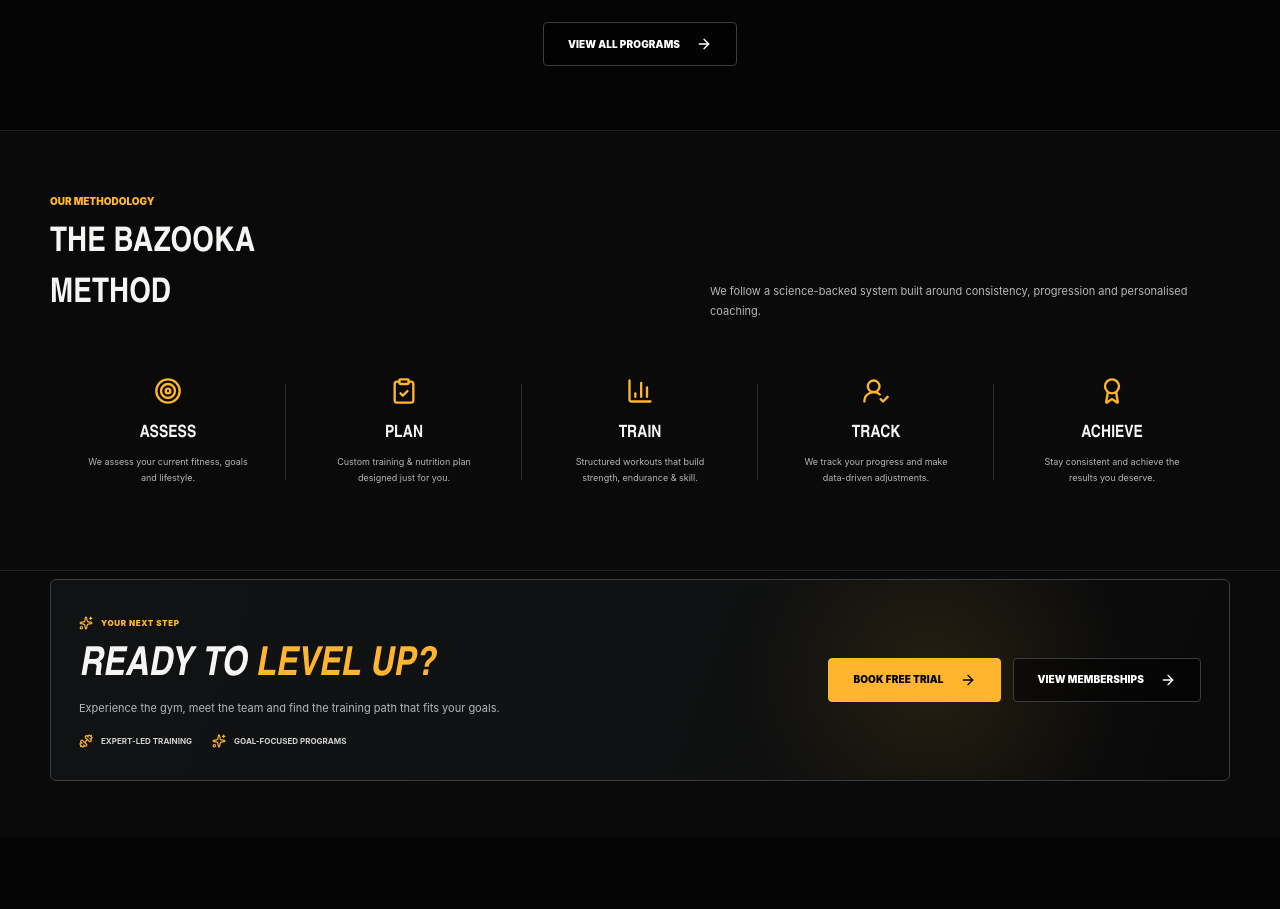
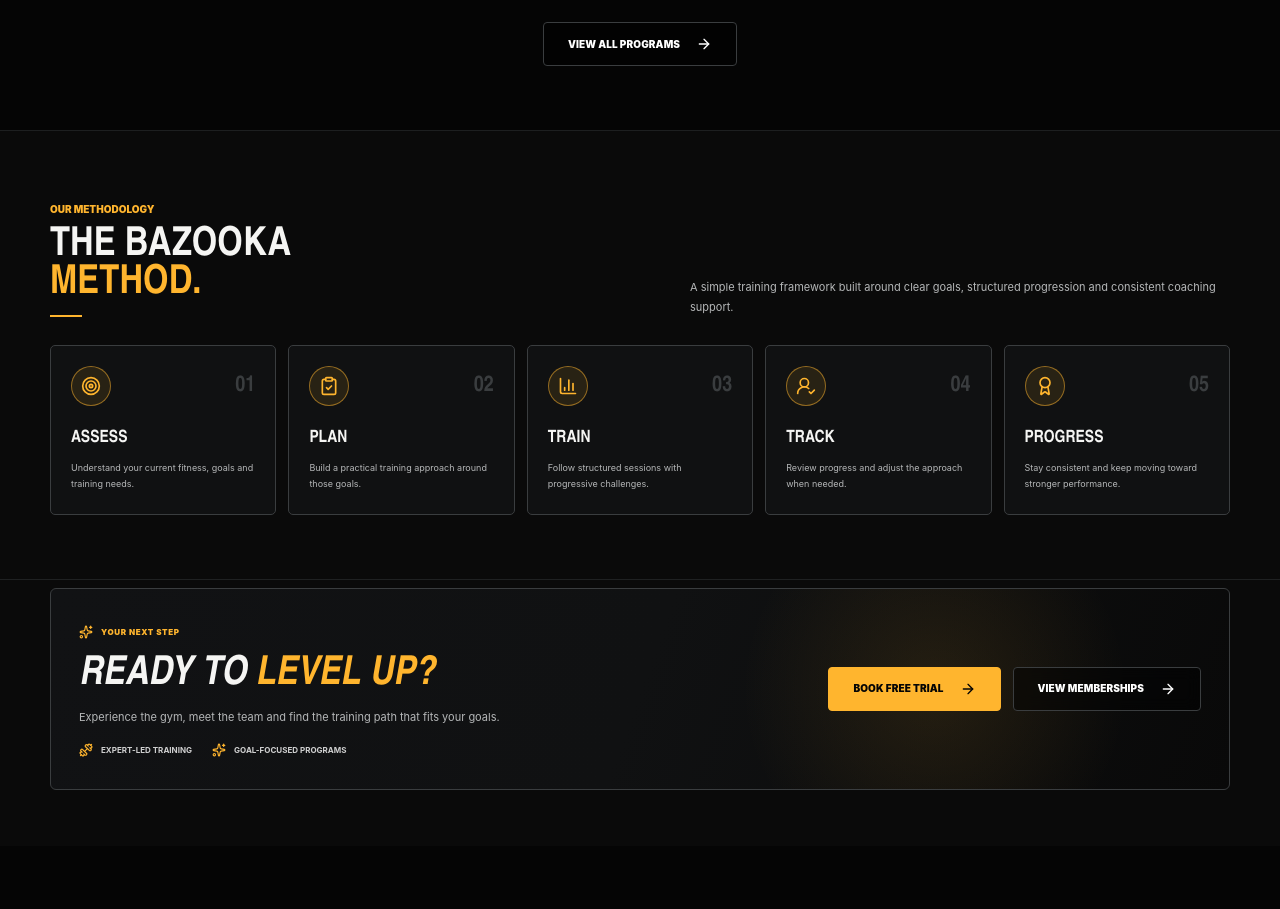
Before and after one commit to Shahzadkhanks19/bazooka-fitness, a Next.js app: page /programs in a window 1280 px wide. Shown: the part 1288-2197 px from the top of the page. Built offline with nearby package versions, Linux system fonts and the light colour scheme.

Commit message:
Improve programs methodology cards

```diff
--- a/components/programs/methodology-section.tsx
+++ b/components/programs/methodology-section.tsx
@@ -5,33 +5,36 @@ import { Award, BarChart3, ClipboardCheck, Target, UserRoundCheck } from "lucide
 import { reveal, shell } from "./programs-shared";
 
 const steps = [
-  [Target, "Assess", "We assess your current fitness, goals and lifestyle."],
-  [ClipboardCheck, "Plan", "Custom training & nutrition plan designed just for you."],
-  [BarChart3, "Train", "Structured workouts that build strength, endurance & skill."],
-  [UserRoundCheck, "Track", "We track your progress and make data-driven adjustments."],
-  [Award, "Achieve", "Stay consistent and achieve the results you deserve."],
+  [Target, "Assess", "Understand your current fitness, goals and training needs."],
+  [ClipboardCheck, "Plan", "Build a practical training approach around those goals."],
+  [BarChart3, "Train", "Follow structured sessions with progressive challenges."],
+  [UserRoundCheck, "Track", "Review progress and adjust the approach when needed."],
+  [Award, "Progress", "Stay consistent and keep moving toward stronger performance."],
 ] as const;
 
 export default function MethodologySection() {
   return (
-    <section className="border-b border-bazooka-border/70 bg-bazooka-soft-black py-14">
+    <section className="border-b border-bazooka-border/70 bg-bazooka-soft-black py-14 sm:py-16">
       <div className={shell}>
-        <motion.div {...reveal} className="grid gap-5 lg:grid-cols-[320px_1fr] lg:items-end">
-          <div>
+        <motion.div {...reveal} className="grid gap-5 lg:grid-cols-[340px_1fr] lg:items-end">
+          <div className="min-w-0">
             <span className="text-[10px] font-black uppercase text-bazooka-lime">Our Methodology</span>
-            <h2 className="font-display mt-2 text-[34px] font-black uppercase">The Bazooka Method</h2>
+            <h2 className="font-display mt-2 max-w-full text-[32px] font-black uppercase leading-[.95] min-[380px]:text-[35px] sm:text-[40px]">The Bazooka <span className="text-bazooka-lime">Method.</span></h2>
+            <span className="mt-3 block h-[2px] w-8 bg-bazooka-lime" />
           </div>
-          <p className="max-w-[520px] text-[11px] leading-5 text-bazooka-text-secondary lg:justify-self-end">We follow a science-backed system built around consistency, progression and personalised coaching.</p>
+          <p className="max-w-[540px] text-[10px] leading-5 text-bazooka-text-secondary sm:text-[11px] lg:justify-self-end">A simple training framework built around clear goals, structured progression and consistent coaching support.</p>
         </motion.div>
 
-        <div className="mt-7 grid gap-0 sm:grid-cols-2 lg:grid-cols-5">
+        <div className="mt-7 grid gap-3 sm:grid-cols-2 lg:grid-cols-5">
           {steps.map(([Icon, title, text], index) => (
-            <motion.div key={title} {...reveal} transition={{ duration: .45, delay: index * .05 }} className="relative flex min-h-[165px] flex-col items-center justify-center px-5 text-center">
-              <Icon className="size-7 text-bazooka-lime" />
-              <h3 className="font-display mt-4 text-[17px] font-black uppercase">{title}</h3>
-              <p className="mt-2 max-w-[165px] text-[9px] leading-4 text-bazooka-text-secondary">{text}</p>
-              {index < steps.length - 1 && <span className="absolute right-0 top-1/2 hidden h-24 w-px -translate-y-1/2 bg-bazooka-border lg:block" />}
-            </motion.div>
+            <motion.article key={title} {...reveal} transition={{ duration: .45, delay: index * .05 }} className="group relative flex min-h-[170px] min-w-0 flex-col rounded-[5px] border border-bazooka-border-strong bg-bazooka-surface px-5 py-5 transition-all duration-300 hover:-translate-y-1 hover:border-bazooka-lime">
+              <div className="flex items-center justify-between gap-3">
+                <span className="grid size-10 place-items-center rounded-full border border-bazooka-lime/50 bg-bazooka-lime/10 text-bazooka-lime transition-transform duration-300 group-hover:scale-105"><Icon className="size-5" /></span>
+                <span className="font-display text-[22px] font-black text-bazooka-border-strong">0{index + 1}</span>
+              </div>
+              <h3 className="font-display mt-5 text-[17px] font-black uppercase">{title}</h3>
+              <p className="mt-2 text-[9px] leading-4 text-bazooka-text-secondary">{text}</p>
+            </motion.article>
           ))}
         </div>
       </div>
```
